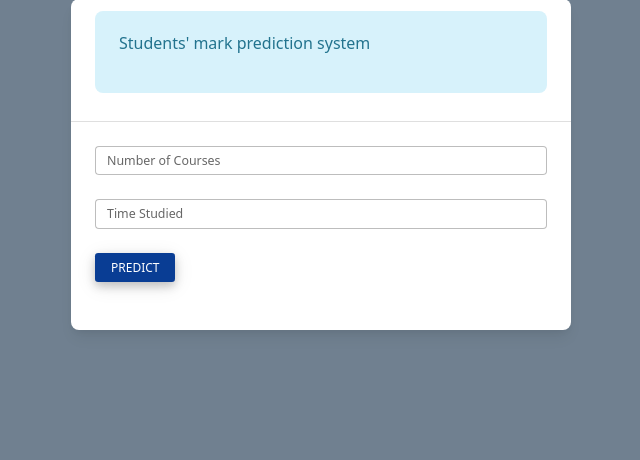
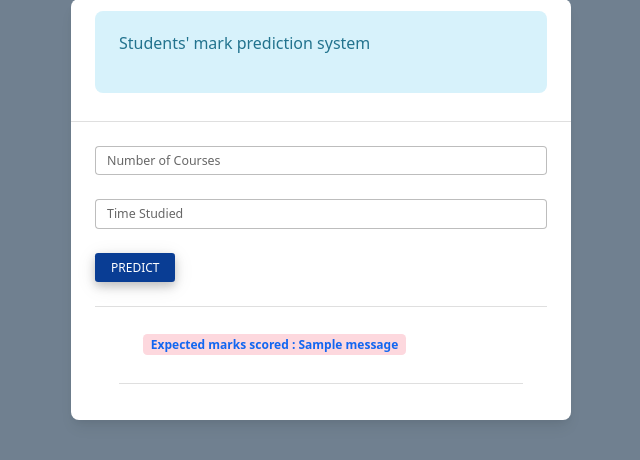
Before and after one commit to alfa6884/stdmarks, a Flask app: page / in a window 1280 px wide. Shown: the part 81-541 px from the top of the page, without its empty margins (441-1081 px from the left). Run offline with Flask 2, Linux system fonts and the light colour scheme; one stand-in notice (Sample message) is shown; some libraries are stand-ins or nearby versions.

Commit message:
Update index.html

```diff
--- a/templates/index.html
+++ b/templates/index.html
@@ -24,7 +24,7 @@
                 </div>
             </div>
             <div class="card-body card-body-cascade">
-                <form action="{{ url_for('predict') }}" method="POST">
+                <form action="{{ url_for('index') }}" method="POST">
                     <div class="form-outline mb-4">
                         <input type="text" name="course_no" class="form-control form-control-sm">
                         <label for="course_no" class="form-label">Number of Courses</label>
@@ -37,6 +37,14 @@
                         <input type="submit" value="Predict" class="btn btn-sm btn-primary">
                     </div>
                 </form>
+
+                {% for msg in get_flashed_messages() %}
+                <div class="card-footer">
+                    <div class="card-header">
+                        <p class="badge badge-danger text-primary">Expected marks scored : {{ msg }}</p>
+                    </div>
+                </div>
+                {% endfor %}
             </div>
         </div>
     </div>
```
